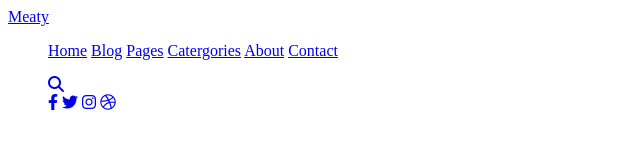
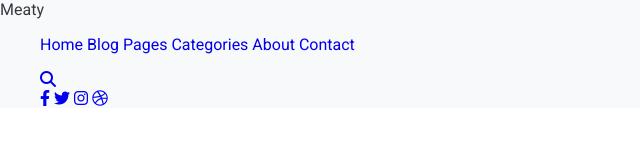
Before and after one commit to Quinnwalker/no-seed-oils, a plain HTML site: page src/index.html in a window 1280 px wide. Shown: the whole page, without its empty margins (0-640 px from the left). Drawn offline with Linux system fonts and the light colour scheme.

Commit message:
added text colors and modifiers

```diff
--- a/src/index.html
+++ b/src/index.html
@@ -14,6 +14,9 @@
       crossorigin="anonymous"
       referrerpolicy="no-referrer"
     />
+
+    <!-- custom style.css file -->
+    <link rel="stylesheet" href="style.css" />
   </head>
   <body>
     <!-- Header -->
@@ -27,7 +30,7 @@
             <a href="#" class="nav-link">Home</a>
             <a href="#" class="nav-link">Blog</a>
             <a href="#" class="nav-link">Pages</a>
-            <a href="#" class="nav-link">Catergories</a>
+            <a href="#" class="nav-link">Categories</a>
             <a href="#" class="nav-link">About</a>
             <a href="#" class="nav-link">Contact</a>
           </ul>
--- a/src/style.css
+++ b/src/style.css
@@ -0,0 +1,55 @@
+@import url('https://fonts.googleapis.com/css2?family=DM+Sans&family=Poppins&family=Roboto&display=swap');
+
+/* font-family: 'DM Sans', sans-serif;
+font-family: 'Poppins', sans-serif;
+
+*/
+
+
+/* root styling */
+
+:root{
+    --light: #f8f9fa;
+    --secondary: #adb5bd;
+    --dark: #343a40;
+    --primary-color: #f15bb5;
+    --secondary-color: #2ec4b6;
+    --border: #e9ecef;
+
+}
+
+body{
+    font-family: 'Roboto', sans-serif;
+    padding: 0;
+    margin: 0;
+}
+
+a{
+    text-decoration: none;
+}
+
+* > *{
+    box-sizing: border-box;
+}
+/* global styling */
+.text-light{
+    color: var(--light);
+}
+
+.text-secondary{
+    color: var(--secondary);
+}
+
+.text-dark{
+    color: var(--dark);
+}
+
+.text-primary{
+    color: var(--primary-color);
+}
+
+.bg-light{
+    background-color: var(--light);
+}
+
+/* section styling */
```
